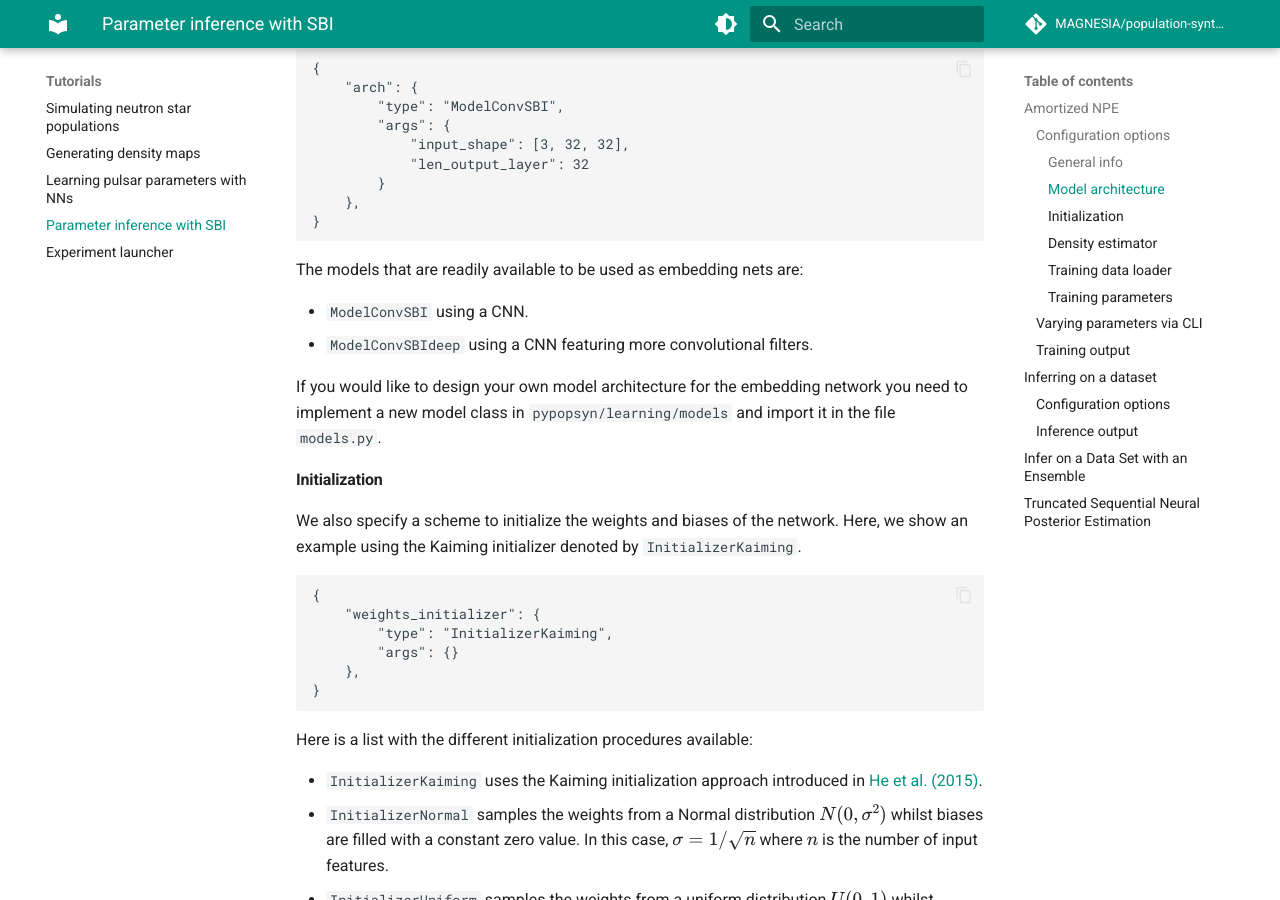
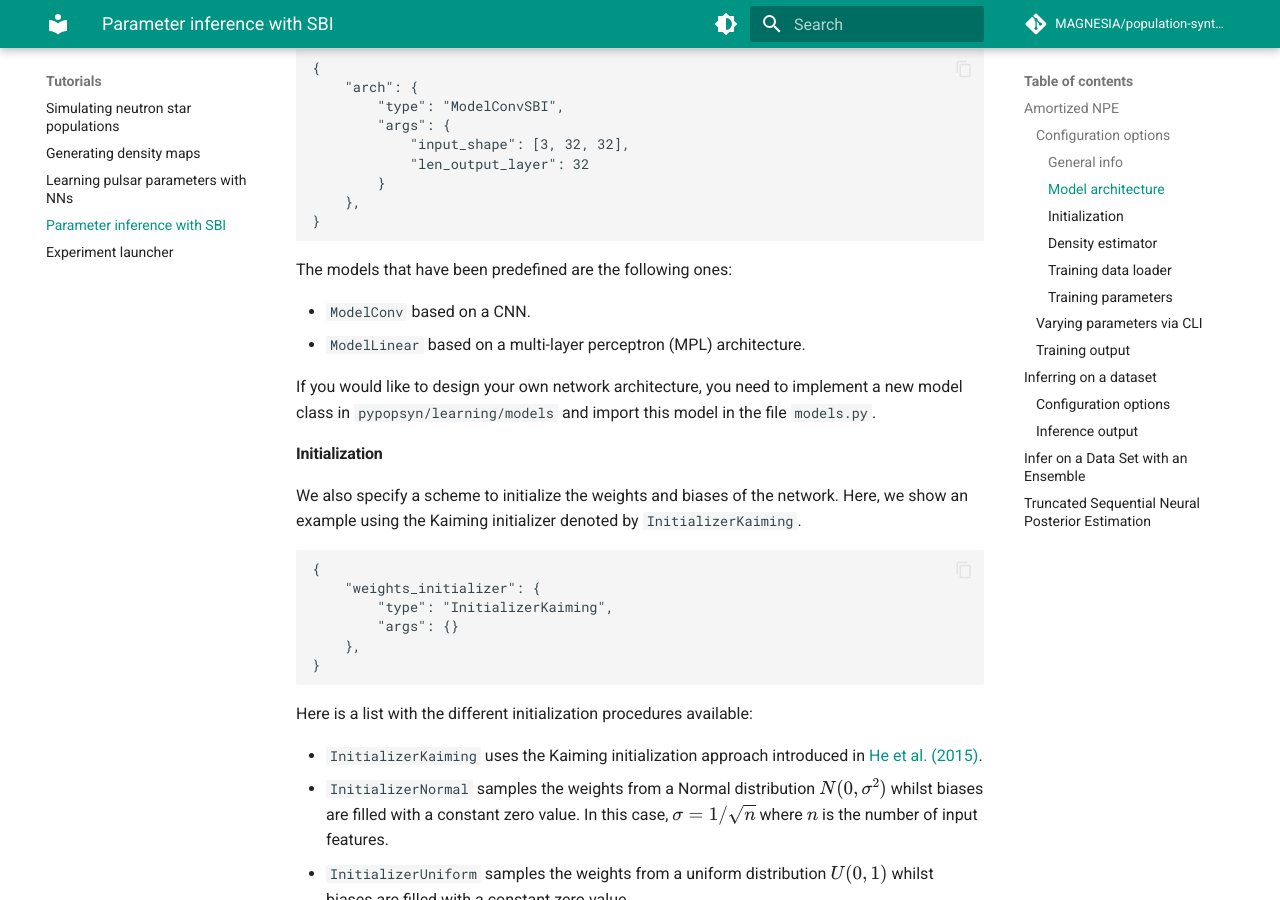
Before and after one commit to ice-csic-astroexotic/ML-Poppyns, an MkDocs documentation site: the page built from docs/tutorials/learning_tutorial_sbi.md, in a window 1280 px wide and 900 px high, scrolled down 1940 px. Built offline with MkDocs 1.6.1 and Material for MkDocs 9.7.7, drawn with Linux system fonts in a browser that asks for light colours; formulas are drawn with MathJax 3; comment, search, counter and statistics services are not loaded.

Commit message:
Updating the text on the different model architectures.

````diff
--- a/docs/tutorials/learning_tutorial_sbi.md
+++ b/docs/tutorials/learning_tutorial_sbi.md
@@ -80,12 +80,12 @@ The configuration file then looks as follows:
     },
 }
 ```
-The models that are readily available to be used as embedding nets are:
+The models that have been predefined are the following ones:
 
-* `ModelConvSBI` using a CNN.
-* `ModelConvSBIdeep` using a CNN featuring more convolutional filters.
+* `ModelConv` based on a CNN.
+* `ModelLinear` based on a multi-layer perceptron (MPL) architecture.
 
-If you would like to design your own model architecture for the embedding network you need to implement a new model class in `pypopsyn/learning/models` and import it in the file `models.py`.
+If you would like to design your own network architecture, you need to implement a new model class in `pypopsyn/learning/models` and import this model in the file `models.py`.
 
 #### Initialization
 
````
